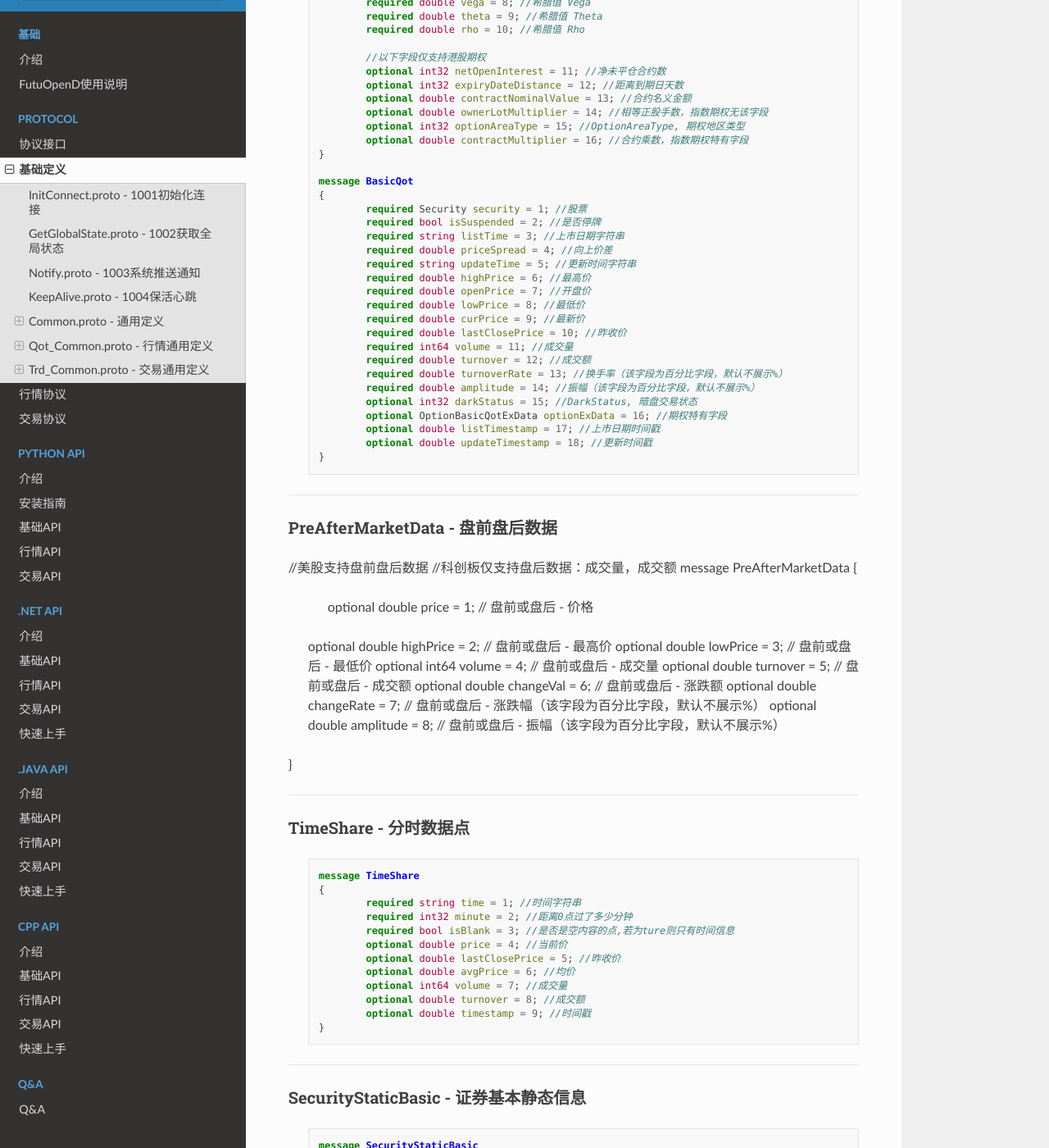
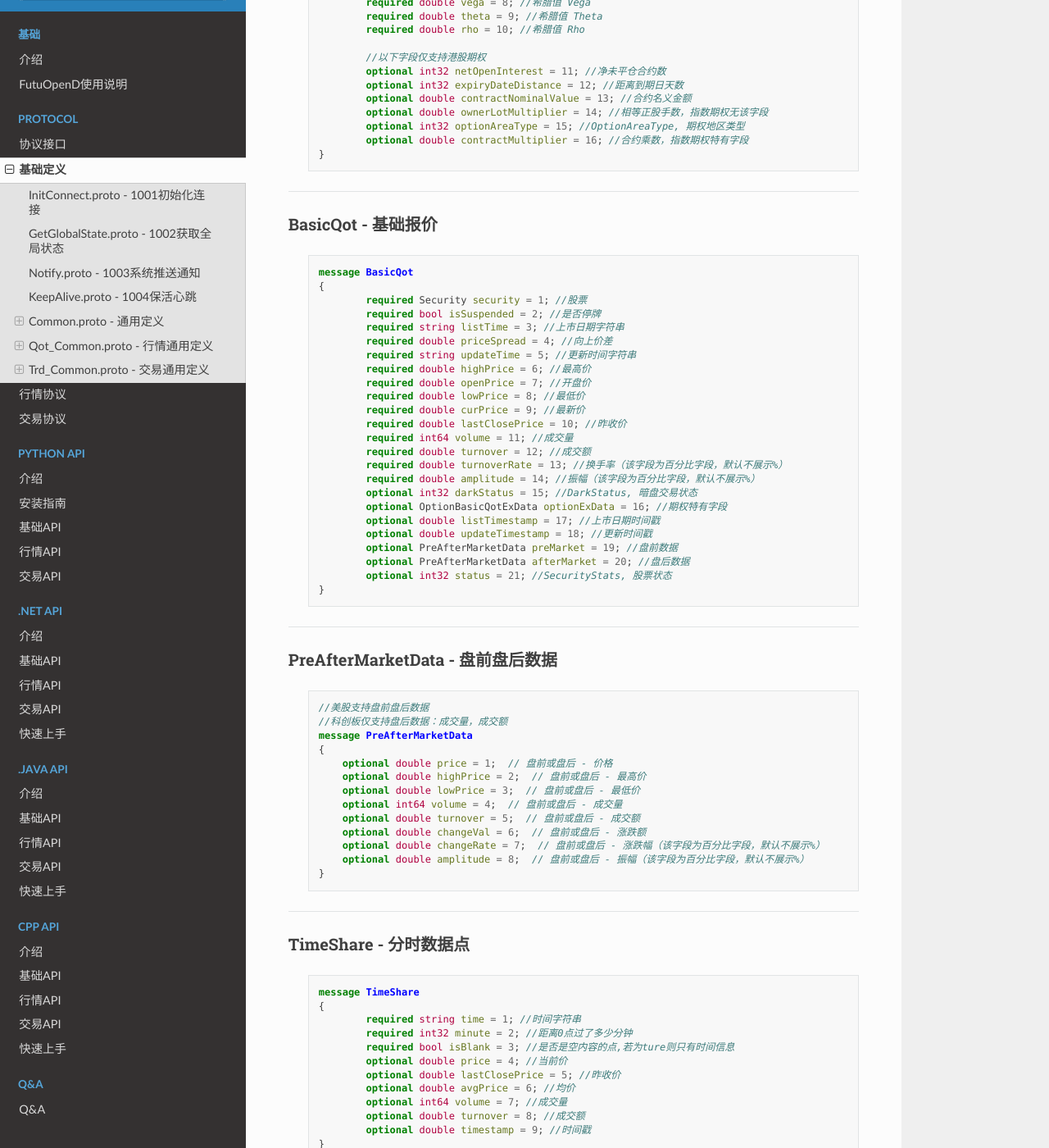
Before and after one commit to FutunnOpen/futu-api-doc, a Sphinx documentation site: the page built from doc_maker/source/protocol/base_define.rst, in a window 1280 px wide and 1400 px high, scrolled down 16842 px. Shown: the whole window at 82% size. Built offline with Sphinx 7.4.7 and the Read the Docs theme 2.0.0, drawn with Linux system fonts in a browser that asks for light colours; some of the changed text lies outside the part shown.

Commit message:
add 美股盘前盘后的协议。

```diff
--- a/doc_maker/source/protocol/base_define.rst
+++ b/doc_maker/source/protocol/base_define.rst
@@ -973,14 +973,14 @@ KLine - K线数据点
 		optional double timestamp = 13; //时间戳
 	}
 
------------------------------------------------
-
-BasicQot - 基础报价
-~~~~~~~~~~~~~~~~~~~~~~~~~~~~
-
- .. code-block:: protobuf
-
-	 message OptionBasicQotExData
+----------------------------------------------------------------------------------------------
+
+OptionBasicQotExData - 基础报价的期权特有字段
+~~~~~~~~~~~~~~~~~~~~~~~~~~~~~~~~~~~~~~~~~~~~~~~~~
+
+ .. code-block:: protobuf
+
+	message OptionBasicQotExData
 	{
 		required double strikePrice = 1; //行权价
 		required int32 contractSize = 2; //每份合约数
@@ -1001,6 +1001,13 @@ BasicQot - 基础报价
 		optional int32 optionAreaType = 15; //OptionAreaType, 期权地区类型
 		optional double contractMultiplier = 16; //合约乘数，指数期权特有字段
 	}
+
+----------------------------------------------------------------------------------------------
+
+BasicQot - 基础报价
+~~~~~~~~~~~~~~~~~~~~~~~~~~~~
+
+ .. code-block:: protobuf
 
 	message BasicQot
 	{
@@ -1022,28 +1029,33 @@ BasicQot - 基础报价
 		optional OptionBasicQotExData optionExData = 16; //期权特有字段
 		optional double listTimestamp = 17; //上市日期时间戳
 		optional double updateTimestamp = 18; //更新时间戳
-	}
-
------------------------------------------------
+		optional PreAfterMarketData preMarket = 19; //盘前数据
+		optional PreAfterMarketData afterMarket = 20; //盘后数据
+		optional int32 status = 21; //SecurityStats, 股票状态
+	}
+
+-----------------------------------------------------------------------------------------------------------
 
 PreAfterMarketData - 盘前盘后数据
-~~~~~~~~~~~~~~~~~~~~~~~~~~~~
-
-//美股支持盘前盘后数据
-//科创板仅支持盘后数据：成交量，成交额
-message PreAfterMarketData
-{
-	optional double price = 1;  // 盘前或盘后 - 价格
-    optional double highPrice = 2;  // 盘前或盘后 - 最高价
-    optional double lowPrice = 3;  // 盘前或盘后 - 最低价
-    optional int64 volume = 4;  // 盘前或盘后 - 成交量
-    optional double turnover = 5;  // 盘前或盘后 - 成交额
-    optional double changeVal = 6;  // 盘前或盘后 - 涨跌额
-    optional double changeRate = 7;  // 盘前或盘后 - 涨跌幅（该字段为百分比字段，默认不展示%）
-    optional double amplitude = 8;  // 盘前或盘后 - 振幅（该字段为百分比字段，默认不展示%）
-}
-
------------------------------------------------
+~~~~~~~~~~~~~~~~~~~~~~~~~~~~~~~~~~~~~~~~~~~~~~~~
+
+ .. code-block:: protobuf
+
+	//美股支持盘前盘后数据
+	//科创板仅支持盘后数据：成交量，成交额
+	message PreAfterMarketData
+	{
+	    optional double price = 1;  // 盘前或盘后 - 价格
+	    optional double highPrice = 2;  // 盘前或盘后 - 最高价
+	    optional double lowPrice = 3;  // 盘前或盘后 - 最低价
+	    optional int64 volume = 4;  // 盘前或盘后 - 成交量
+	    optional double turnover = 5;  // 盘前或盘后 - 成交额
+	    optional double changeVal = 6;  // 盘前或盘后 - 涨跌额
+	    optional double changeRate = 7;  // 盘前或盘后 - 涨跌幅（该字段为百分比字段，默认不展示%）
+	    optional double amplitude = 8;  // 盘前或盘后 - 振幅（该字段为百分比字段，默认不展示%）
+	}
+
+-----------------------------------------------------------------------------------------------------------
 
 TimeShare - 分时数据点
 ~~~~~~~~~~~~~~~~~~~~~~~~~~~~
--- a/doc_maker/source/protocol/quote_protocol.rst
+++ b/doc_maker/source/protocol/quote_protocol.rst
@@ -1162,8 +1162,9 @@
 		optional double lowest52WeeksPrice = 34;  // 52周最低价
 		optional double highestHistoryPrice = 35;  // 历史最高价
 		optional double lowestHistoryPrice = 36;  // 历史最低价
-		optional PreAfterMarketData preMarket = 37; //盘前数据
-		optional PreAfterMarketData afterMarket = 38; //盘后数据
+		optional Qot_Common.PreAfterMarketData preMarket = 37; //Qot_Common::PreAfterMarketData 盘前数据
+		optional Qot_Common.PreAfterMarketData afterMarket = 38; //Qot_Common::PreAfterMarketData 盘后数据
+		optional int32 status = 39; //Qot_Common::SecurityStats 股票状态
 	}
 
 	message Snapshot
```
